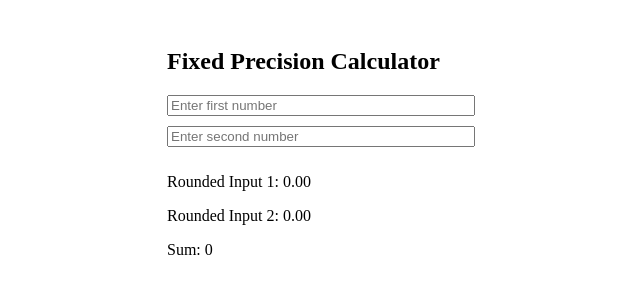
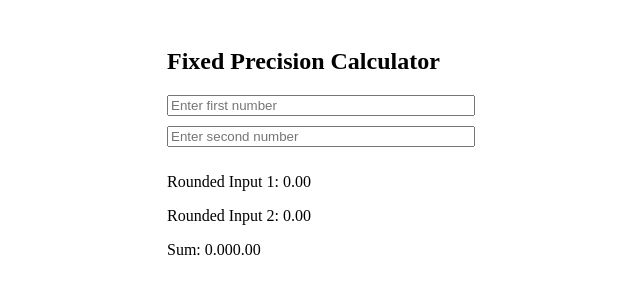
Before and after one commit to lumexonline/react, a React (Create React App) app: page / in a window 1280 px wide. Shown: the top 300 px of the page, without its empty margins (323-963 px from the left). Built offline with nearby package versions, Linux system fonts and the light colour scheme.

Commit message:
Update App.js

```diff
--- a/src/App.js
+++ b/src/App.js
@@ -6,7 +6,7 @@ function App() {
 
   const fixed1 = Number(input1).toFixed(2);
   const fixed2 = Number(input2).toFixed(2);
-  const sum = Number(fixed1) + Number(fixed2);
+  const sum = fixed1 + fixed2;
 
   return (
     <div style={{ padding: '20px', maxWidth: '300px', margin: 'auto' }}>
```
